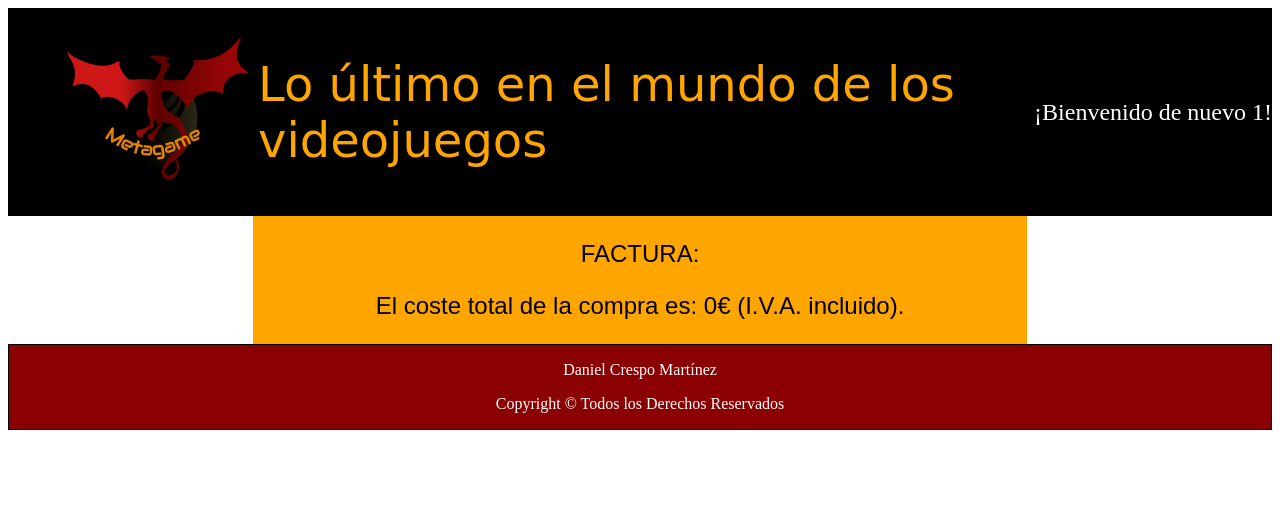
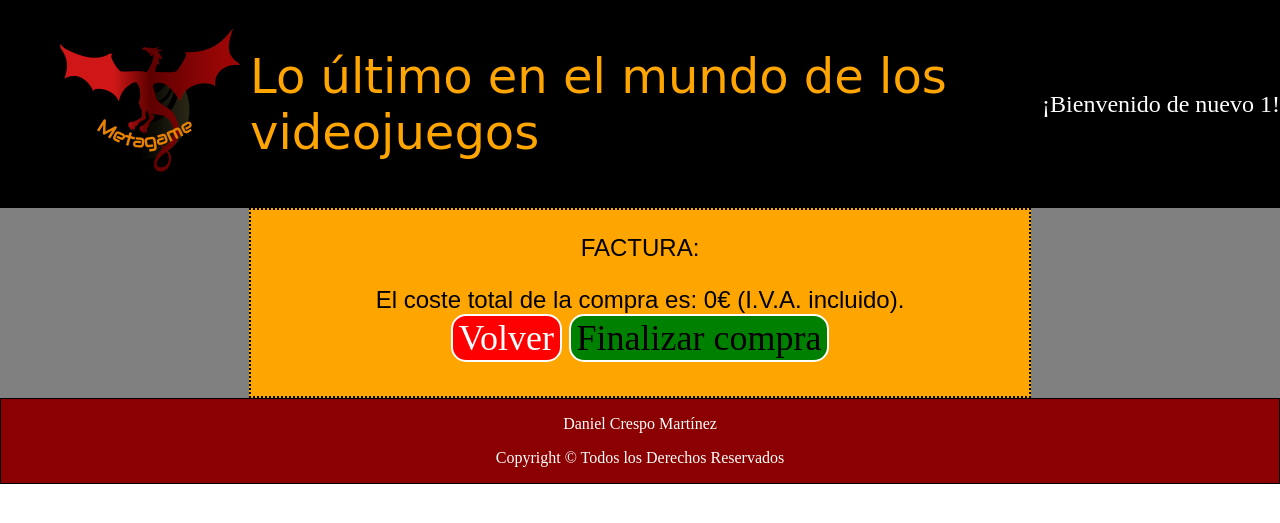
Before and after one commit to Kholath/tienda_online, a PHP site: page /factura.php?usuario=1 in a window 1280 px wide. Shown: the top 523 px of the page. Run offline with PHP 8.4, Linux system fonts and the light colour scheme; data that the repository does not hold is empty.

Commit message:
Falta botones

```diff
--- a/css/estilo.css
+++ b/css/estilo.css
@@ -1,3 +1,7 @@
+body{
+	margin:0px;
+}
+
 #logo{
     grid-area: logo;
     margin-left: 50px;
--- a/css/estilo3.css
+++ b/css/estilo3.css
@@ -1,3 +1,7 @@
+body{
+	margin:0px;
+}
+
 #logo{
     grid-area: logo;
     margin-left: 50px;
@@ -36,15 +40,38 @@ main{
 
 #blanco1{
     grid-area: blanco1;
+	background-color: gray;
 }
 
 #blanco2{
     grid-area: blanco2;
+	background-color: gray;
 }
 
 #factura{
 	grid-area: factura;
 	background-color: orange;
+	border: 2px dotted black;
+}
+
+#comprar{
+    background-color: green;
+    color: black;
+    border-radius: 15px;
+    border: 2px solid white;
+    font-size: 1.5em;
+    font-family: "Comic Sans";
+	margin-bottom: 10px;
+}
+
+#volver{
+    background-color: red;
+    color: white;
+    border-radius: 15px;
+    border: 2px solid white;
+    font-size: 1.5em;
+    font-family: "Comic Sans";
+	margin-bottom: 10px;
 }
 
 footer{
--- a/factura.php
+++ b/factura.php
@@ -101,7 +101,7 @@ $todoCorrecto=array($j1Correcto,$j2Correcto,$j3Correcto,$j4Correcto,$j5Correcto,
 			$resultado=0;
 			$cantidades=array();
 			for($i=1;$i<=10;$i++){
-				$sql="select cantidad, precio from productos where id=?";
+				$sql="select cantidad, precio, descripcion from productos where id=?";
 				$consulta=mysqli_prepare($canal,$sql);
 
 				if (!$consulta){
@@ -112,7 +112,7 @@ $todoCorrecto=array($j1Correcto,$j2Correcto,$j3Correcto,$j4Correcto,$j5Correcto,
 				mysqli_stmt_bind_param($consulta,"i",$juego);
 				$juego = $i;
 				mysqli_stmt_execute($consulta);
-				mysqli_stmt_bind_result($consulta,$cantidad,$precio);
+				mysqli_stmt_bind_result($consulta,$cantidad,$precio,$descripcion);
 				mysqli_stmt_store_result($consulta);
 
 				mysqli_stmt_fetch($consulta);
@@ -124,7 +124,7 @@ $todoCorrecto=array($j1Correcto,$j2Correcto,$j3Correcto,$j4Correcto,$j5Correcto,
 					$individual=$todo[$i-1]*$precio;
 					$resultado+=$individual;
 					if($todo[$i-1]>0){
-						echo "Producto ".$i.": ".$todo[$i-1]." x ".$precio." = ".$individual."€<br>";
+						echo "Producto ".$i." - ".$descripcion." / ".$todo[$i-1]." x ".$precio." = ".$individual."€<br>";
 					}
 					$cantidades[$i-1]=$todo[$i-1];
 				}
@@ -145,6 +145,9 @@ $todoCorrecto=array($j1Correcto,$j2Correcto,$j3Correcto,$j4Correcto,$j5Correcto,
 			}
 			echo "El coste total de la compra es: ".$resultado."€ (I.V.A. incluido).";
 			?>
+			<br>
+			<button type="button" id="volver">Volver</button>
+			<button type="button" id="comprar">Finalizar compra</button>
 		</div>
 		<div id="blanco2"></div>
     </main>
```
Also changed, not shown: SQL.sql (+12 -11 lines), catalogo.php (+74 -10 lines), css/estilo2.css (+8 -1 lines).
